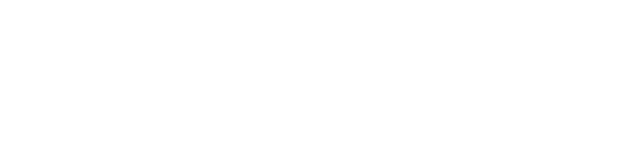
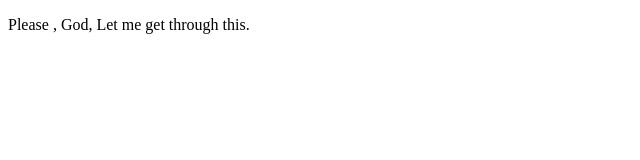
Before and after one commit to Shelly-Simpson/cl-git-assessment, a plain HTML site: page index.html in a window 1280 px wide. Shown: the whole page, without its empty margins (0-640 px from the left). Drawn offline with Linux system fonts and the light colour scheme.

Commit message:
first commit

```diff
--- a/index.html
+++ b/index.html
@@ -7,6 +7,7 @@
     <title>Document</title>
 </head>
 <body>
+    <p>Please , God, Let me get through this.</p>
 
 </body>
 </html>
```
